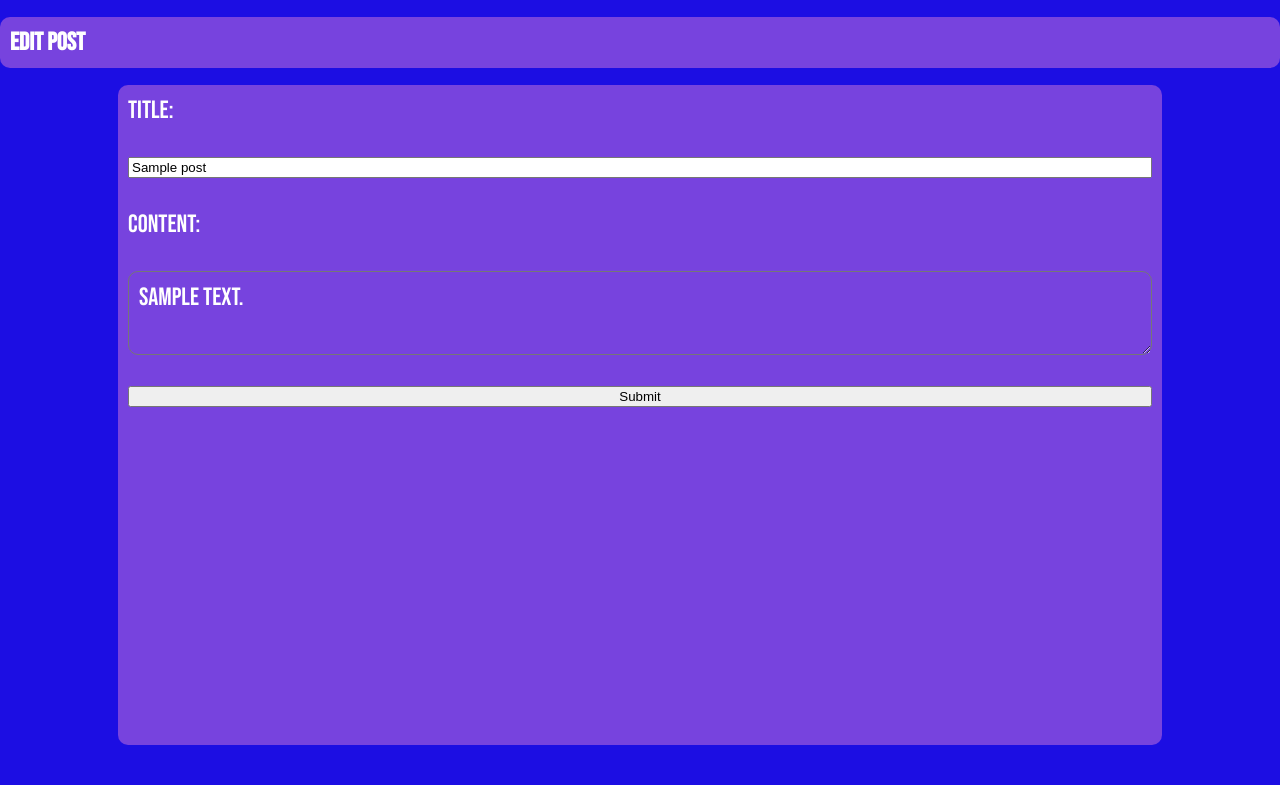
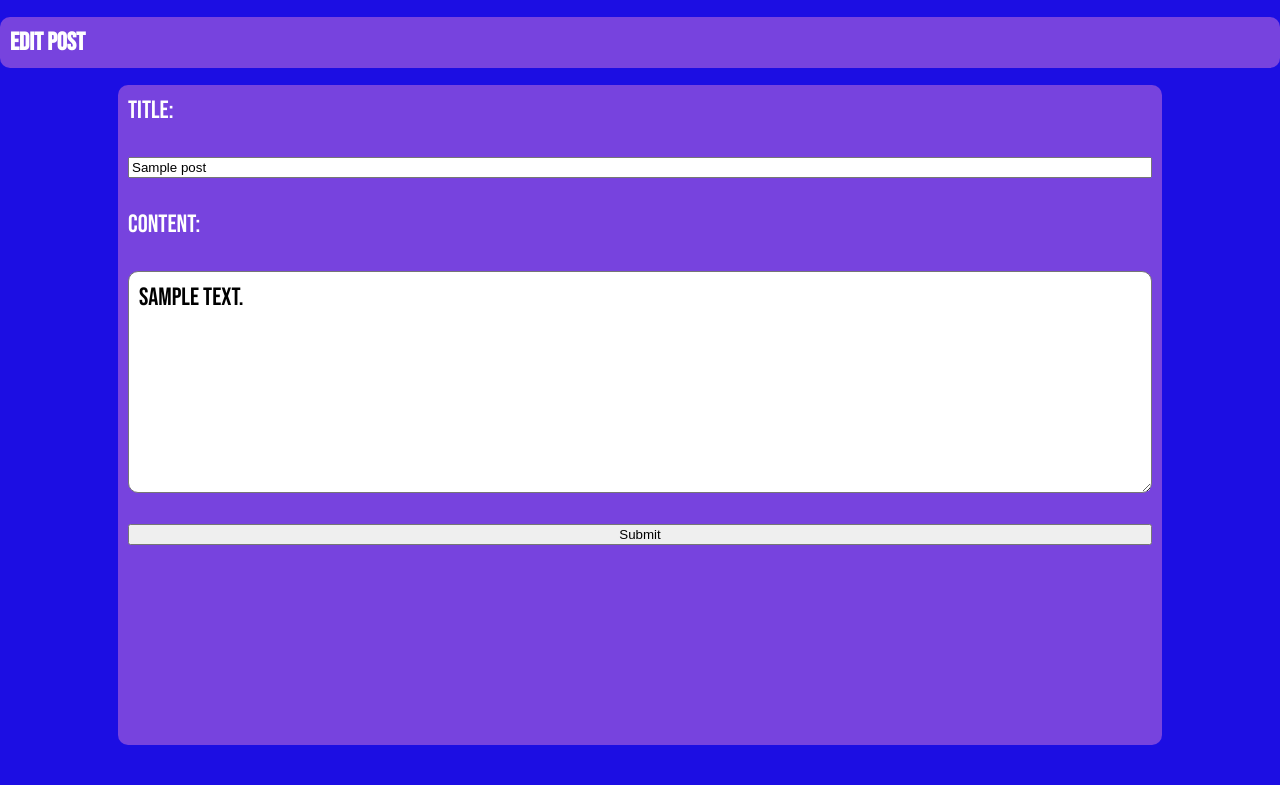
Before and after one commit to JoeMille/full-flask, a Flask app: template templates/edit_post.html in a window 1280 px wide. Shown: the top 785 px of the page. Run offline with Flask 3, Linux system fonts and the light colour scheme; the template is opened without the code that fills it: most values are stand-ins (such as "Sample title", 1, 10 or a date in 2020); some libraries are stand-ins or nearby versions.

Commit message:
Fixing style errors in edit_post.html

```diff
--- a/app.py
+++ b/app.py
@@ -117,6 +117,7 @@ def delete_post(post_id):
         flash('You cannot delete this post', 'danger')
     return redirect(url_for('dashboard'))
 
+# store post function
 def store_post(title, content):
     post_data = {
         'title': title,
@@ -124,6 +125,7 @@ def store_post(title, content):
     }
     posts.insert_one(post_data)
 
+# edit post route
 @app.route('/edit_post/<post_id>', methods=['GET', 'POST'])
 @login_required
 def edit_post(post_id):
@@ -143,5 +145,6 @@ def edit_post(post_id):
         flash('You cannot edit this post', 'danger')
         return redirect(url_for('dashboard'))
 
+
 if __name__ == '__main__':
     app.run(debug=True)
--- a/static/style.css
+++ b/static/style.css
@@ -163,8 +163,8 @@ body {
 }
 
 .edit-post-form {
-    height: 80vh; /* Adjust as needed */
-    width: 80%; /* Adjust as needed */
+    height: 80vh;
+    width: 80%;
     background-color: #7743de;
     font-size: 25px;
     font-family: 'Bebas Neue', cursive;
@@ -175,14 +175,15 @@ body {
     flex-direction: column;
     align-items: stretch;
     overflow: auto;
-    margin: auto; /* Center the form */
+    margin: auto;
 }
 
 .edit-post-textarea {
     font-size: 25px;
     font-family: 'Bebas Neue', cursive;
-    color: #ffffff;
-    background-color: #7743de;
+    color: #000000;
+    background-color: #ffffff;
+    height: 200px;
     border-radius: 10px;
     padding: 10px;
 }
```
